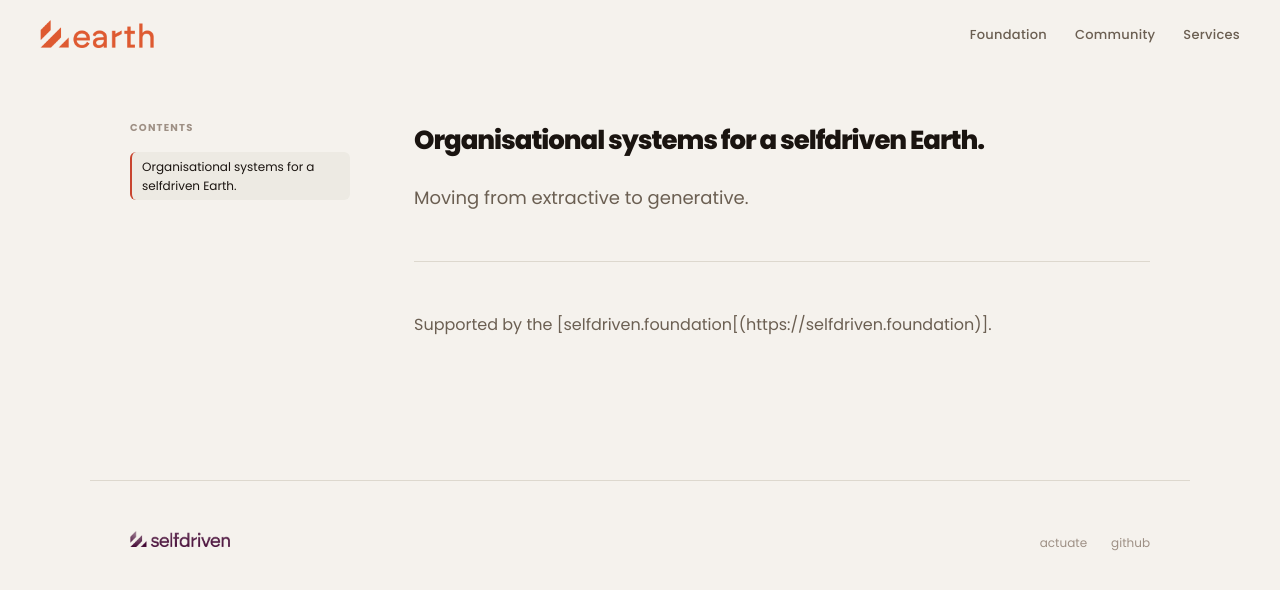
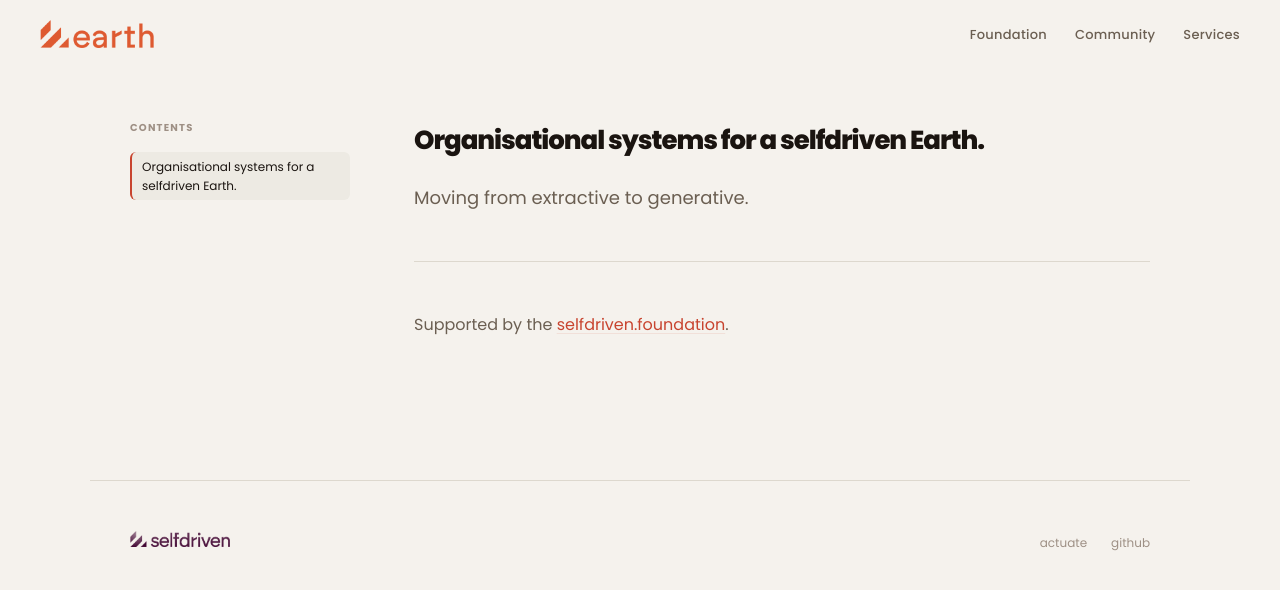
Before and after one commit to selfdriven-foundation/selfdriven-earth, a Jekyll site: the page built from docs/index.md, in a window 1280 px wide. Shown: the top 590 px of the page. Built offline with Jekyll 4.4.1, drawn with Linux system fonts in a browser that asks for light colours.

Commit message:
Update index.md

```diff
--- a/docs/index.md
+++ b/docs/index.md
@@ -7,4 +7,4 @@ title: Home
 
 Moving from extractive to generative.
 
-Supported by the [selfdriven.foundation[(https://selfdriven.foundation)].
+Supported by the [selfdriven.foundation](https://selfdriven.foundation).
```
